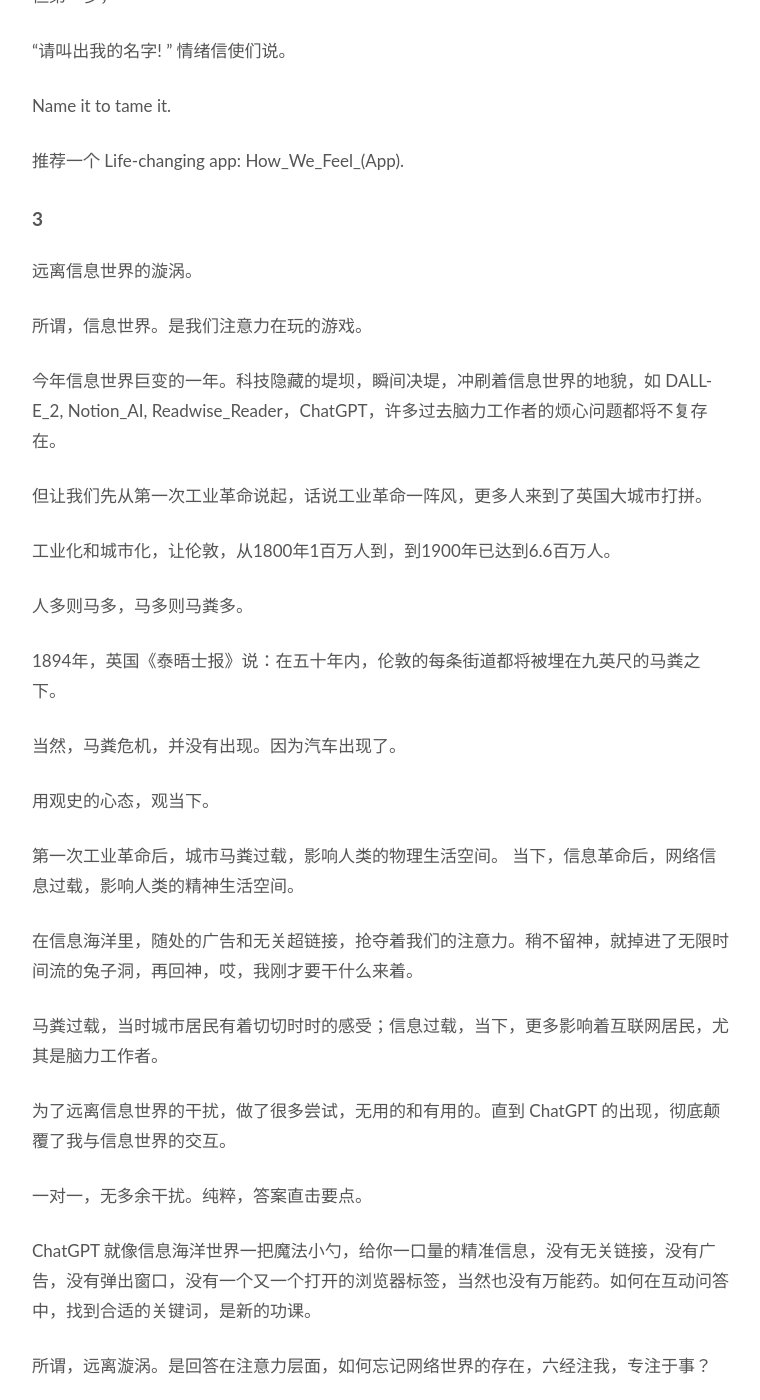
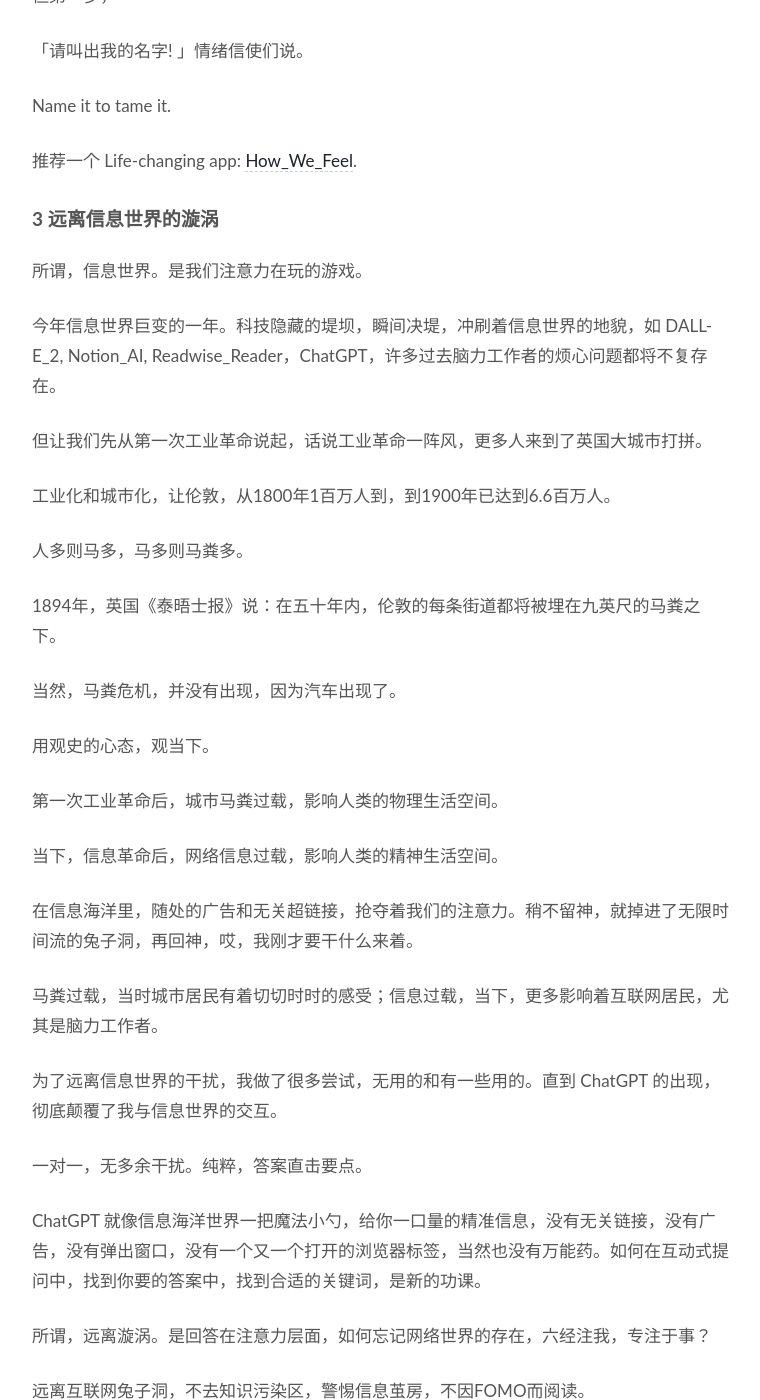
Before and after one commit to WillWang-X/willwang-x.github.io, a Jekyll site: the page built from _posts/blogs/2022-12-31-horse-manure-and-fertile-soil.md, in a window 1280 px wide and 1400 px high, scrolled down 3979 px. Shown: the whole window, without its empty margins (258-1018 px from the left). Built offline with Jekyll 4.4.1, drawn with Linux system fonts in a browser that asks for light colours; some of the changed text lies outside the part shown.

Commit message:
Answer to Year-in-review_Question on soil

```diff
--- a/_posts/blogs/2022-12-31-horse-manure-and-fertile-soil.md
+++ b/_posts/blogs/2022-12-31-horse-manure-and-fertile-soil.md
@@ -23,7 +23,6 @@
 <center><font color="grey"> Yohji Yamamoto </font>  </center>
 
 
-
 ## 0
 
 2022年，给自己的关键词是：土壤。试图弄明白：什么是日常生活的沃土？
@@ -43,6 +42,8 @@
 - 远离情绪世界的鼓动；
 - 远离人情世界的消耗。
 
+<br>
+
 最终，在这一席之地，寻找长期繁荣之物。做所有事情都是在做一件事情，一件我愿意一生投入其中，健康持久，不惜代价。
 
 抬头遁入脑海，有谁做到了吗？
@@ -55,9 +56,7 @@
 
 他们的存在，也给我一些信心：自己或许也可培育出这样的沃土。
 
-## 1
-
-远离物质世界的挑拨。
+## 1 远离物质世界的挑拨
 
 所谓，物质世界。我们是在和激素玩游戏，激素是身体内分泌的物质，影响着我们的身心状态。
 
@@ -72,7 +71,9 @@
 - 如果低，即你感到疲劳或缺乏动力，可以快走，吃点零食，或者听一些高能量音乐，活动活动身体。
 - 如果高，即你感到焦虑或压力太大，可以试试闭上眼睛，深呼吸或者躺下，来抵消压力感。
 
-向上总结，则是老生常谈：健康饮食，规律作息，有效运动。
+<br>
+
+向上抽象，则是老生常谈：健康饮食，规律作息，有效运动。
 
 对外，了解我们认知是如何不知不觉踏入物质世界的陷阱的？具体三个方面，认识身体基因里的过期偏好，过滤文化模因里的慢性毒药，三思经历记忆里的自我篡改。在未抵抗直觉高地时，只接受经过验证的现实，购买喜欢需要适合的东西，捍卫客观的真理而非自我。
 
@@ -80,9 +81,7 @@
 
 无甚高论，追求简单生活：谨慎地拥有，珍惜地使用，勇敢地舍弃。
 
-## 2
-
-远离情绪世界的鼓动。
+## 2 远离情绪世界的鼓动
 
 所谓，情绪世界，是日常生活，身体最直接的信号。
 
@@ -116,16 +115,15 @@
 
 但第一步，
 
-“请叫出我的名字! ” 情绪信使们说。
+
+「请叫出我的名字! 」情绪信使们说。
 
 Name it to tame it.
 
-推荐一个 Life-changing app: How_We_Feel_(App).
+推荐一个 Life-changing app: [How_We_Feel](https://howwefeel.org/).
 
 
-## 3
-
-远离信息世界的漩涡。
+## 3 远离信息世界的漩涡
 
 所谓，信息世界。是我们注意力在玩的游戏。
 
@@ -139,22 +137,23 @@
 
 1894年，英国《泰晤士报》说：在五十年内，伦敦的每条街道都将被埋在九英尺的马粪之下。
 
-当然，马粪危机，并没有出现。因为汽车出现了。
+当然，马粪危机，并没有出现，因为汽车出现了。
 
 用观史的心态，观当下。
 
 第一次工业革命后，城市马粪过载，影响人类的物理生活空间。
+
 当下，信息革命后，网络信息过载，影响人类的精神生活空间。
 
 在信息海洋里，随处的广告和无关超链接，抢夺着我们的注意力。稍不留神，就掉进了无限时间流的兔子洞，再回神，哎，我刚才要干什么来着。
 
 马粪过载，当时城市居民有着切切时时的感受；信息过载，当下，更多影响着互联网居民，尤其是脑力工作者。
 
-为了远离信息世界的干扰，做了很多尝试，无用的和有用的。直到 ChatGPT 的出现，彻底颠覆了我与信息世界的交互。
+为了远离信息世界的干扰，我做了很多尝试，无用的和有一些用的。直到 ChatGPT 的出现，彻底颠覆了我与信息世界的交互。
 
 一对一，无多余干扰。纯粹，答案直击要点。
 
-ChatGPT 就像信息海洋世界一把魔法小勺，给你一口量的精准信息，没有无关链接，没有广告，没有弹出窗口，没有一个又一个打开的浏览器标签，当然也没有万能药。如何在互动问答中，找到合适的关键词，是新的功课。
+ChatGPT 就像信息海洋世界一把魔法小勺，给你一口量的精准信息，没有无关链接，没有广告，没有弹出窗口，没有一个又一个打开的浏览器标签，当然也没有万能药。如何在互动式提问中，找到你要的答案中，找到合适的关键词，是新的功课。
 
 所谓，远离漩涡。是回答在注意力层面，如何忘记网络世界的存在，六经注我，专注于事？
 
@@ -166,9 +165,7 @@
 
 ChatGPT 让这成为了可能。
 
-## 4
-
-远离人情世界的消耗。
+## 4 远离人情世界的消耗
 
 所谓，人情世界，是我们意义感在玩的游戏。
 
@@ -183,9 +180,11 @@
 - 第一象限：高人生价值，高自我相关，如良师益友、终身志业和爱的寻求。
 - 第二象限：高人生价值，低自我相关。如为众人抱薪，为自由开路。
 - 第三象限：低人生价值，低自我相关。如娱乐八卦，社会谣言。
-- 第四象限：低人生价值，高自我相关。如对自己的碎语，有毒的关系。
+- 第四象限：低人生价值，高自我相关。如对己的碎语，有毒的关系。
 
-终了的人生走马灯，往往是由第一和第二象限构成，那些值得庆祝的干杯时刻。
+<br>
+
+死前的人生走马灯，往往是由第一和第二象限构成，那些值得庆祝的[干杯](https://www.youtube.com/watch?v=qX2GsMj7154&ab_channel=%E7%9B%B8%E4%BF%A1%E9%9F%B3%E6%A8%82BinMusic)时刻。
 
 而我们距离恶的距离，多在第三和第四象限中被助推。
 
@@ -221,6 +220,8 @@
 - 造器，造器，再造器。关于爱好，一器一天地，用时间淬炼。
 - 造作，造作，再造作。关于工作，一作一长河，选对战场，直面真实。知主次，明原理，能控制。
 
+<br>
+
 重复，再重复。一来，实在自己还未做到。二来，实在花花世界，精美陷阱太多，令人沦陷。
 
 所以，试一试饱和式呼唤。
@@ -238,6 +239,10 @@
 <br>
 <br>
 
-2022.12.31  <br>星巴克
+2022.12.31  <br> 贝尔维尤星巴克
  <br>
  <br>
+
+
+
+注: 如果你有任何问题，欢迎[提问](https://forms.gle/nF4aoZEYC61aNiDh9)。
```
Also changed, not shown: _posts/blogs/2022-01-04-2022-soil.md (line endings or trailing spaces), 1 other file.
